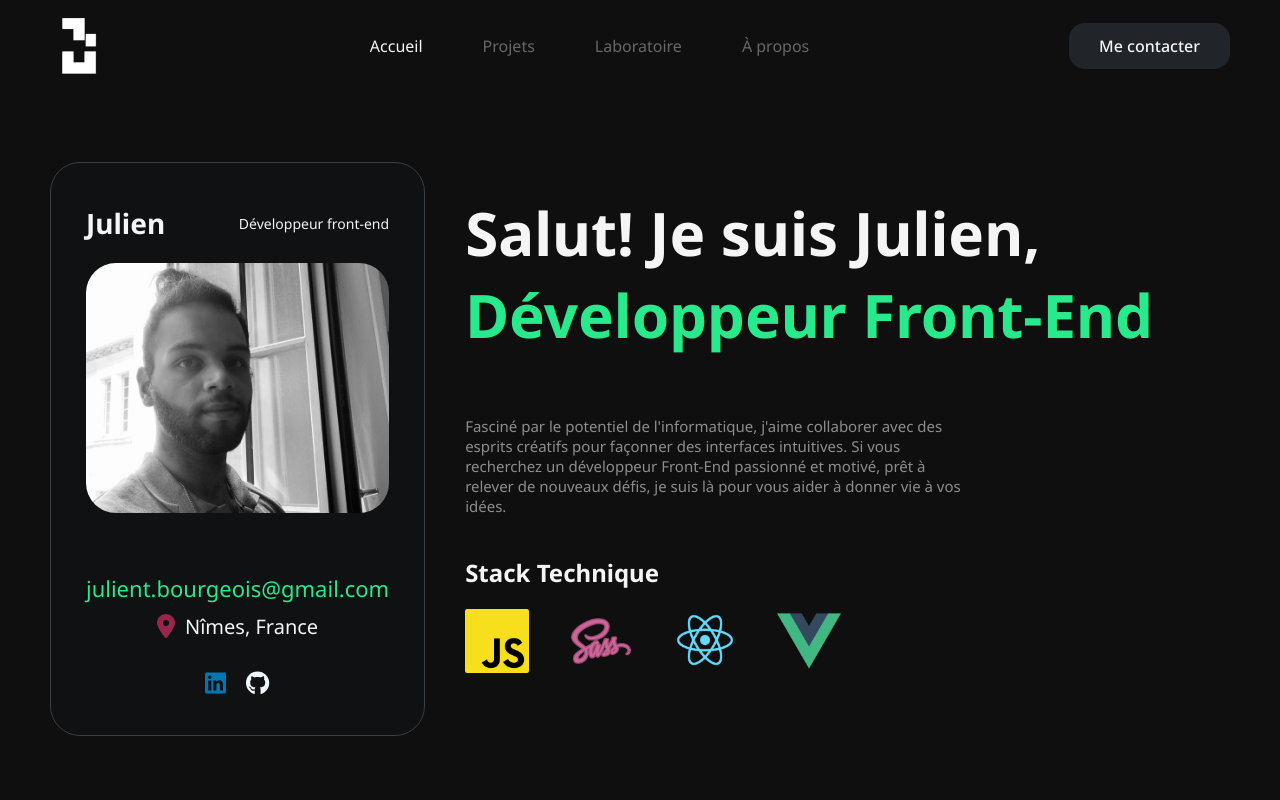
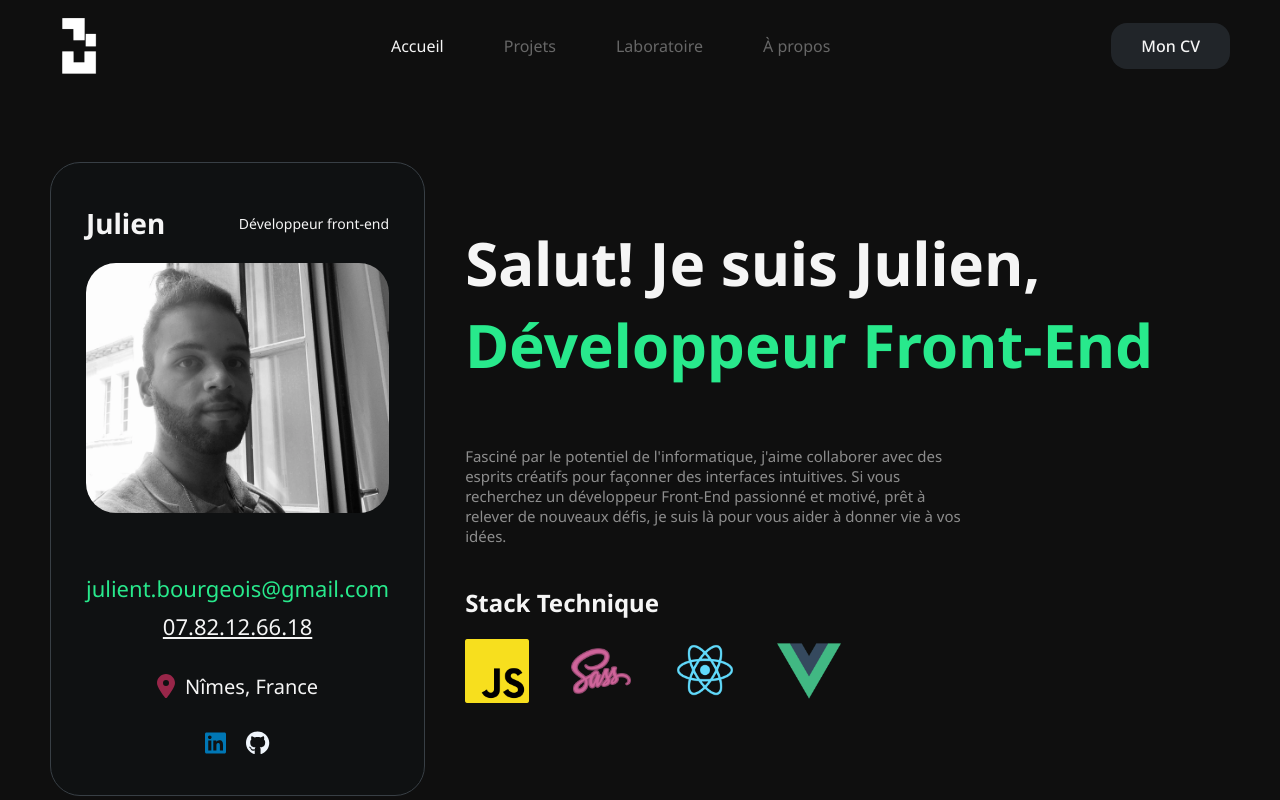
Before and after one commit to juentbrg/portfolio, a React (Create React App) app: page / in a window 1280 px wide. Shown: the top 800 px of the page. Built offline with nearby package versions, Linux system fonts and the light colour scheme.

Commit message:
Correction de la page Home

```diff
--- a/src/App.jsx
+++ b/src/App.jsx
@@ -5,7 +5,6 @@ import Home from "./pages/Home";
 import About from "./pages/About";
 import Works from "./pages/Works";
 import Lab from "./pages/Lab";
-import Contact from "./pages/Contact";
 
 function App() {
   return (
@@ -17,7 +16,6 @@ function App() {
         <Route path="/about" element={<About />} />
         <Route path="/works" element={<Works />} />
         <Route path="/laboratory" element={<Lab />} />
-        <Route path="/contact" element={<Contact />} />
       </Routes>
     </>
   );
--- a/src/components/Navigation/index.jsx
+++ b/src/components/Navigation/index.jsx
@@ -3,12 +3,17 @@ import { Link } from "react-router-dom";
 import { useState } from "react";
 import logo from "../../assets/logo192.webp";
 
+const usePublicUrl = (file) => {
+  return new URL(file, window.location.origin).toString();
+};
+
 const Navigation = () => {
   const [activePage, setActivePage] = useState("home");
-
+  const pdfURL = usePublicUrl("/cv.pdf");
   const handleLinkClick = (page) => {
     setActivePage(page);
   };
+
   return (
     <nav className="navigation">
       <Link className="navigation__logo-container" to={"/"}>
@@ -60,13 +65,14 @@ const Navigation = () => {
           À propos
         </Link>
       </div>
-      <Link
-        to={"/contact"}
+      <a
+        href={pdfURL}
         className="navigation__contact"
-        onClick={() => handleLinkClick("contact")}
+        rel="noreferrer"
+        target="_blank"
       >
-        Me contacter
-      </Link>
+        Mon CV
+      </a>
     </nav>
   );
 };
--- a/src/components/Profile/index.jsx
+++ b/src/components/Profile/index.jsx
@@ -4,7 +4,16 @@ import { faLinkedin } from "@fortawesome/free-brands-svg-icons";
 import { faGithub } from "@fortawesome/free-brands-svg-icons";
 import { faLocationDot } from "@fortawesome/free-solid-svg-icons";
 
-const Profile = ({ name, job, picture, email, location, linkedin, github }) => {
+const Profile = ({
+  name,
+  job,
+  picture,
+  email,
+  phone,
+  location,
+  linkedin,
+  github,
+}) => {
   return (
     <div className="profile">
       <div className="profile__details">
@@ -17,6 +26,9 @@ const Profile = ({ name, job, picture, email, location, linkedin, github }) => {
       <div className="profile__info">
         <a className="profile__email" href={`mailto:${email}`}>
           {email}
+        </a>
+        <a className="profile__phone" href="tel:+33782126618">
+          07.82.12.66.18
         </a>
         <div className="profile__location-container">
           <FontAwesomeIcon
--- a/src/components/Profile/index.scss
+++ b/src/components/Profile/index.scss
@@ -32,15 +32,22 @@
         height: 100%;
     }
     &__info{
+        display: flex;
+        flex-direction: column;
+        text-align: center;
         margin-top: 60px;
-        text-align: center;
     }
     &__email{
         font-size: 22px;
         color: $primary;
     }
+    &__phone{
+        font-size: 22px;
+        margin-top: 8px;
+        text-decoration: underline;
+    }
     &__location-container{
-        margin-top: 8px;
+        margin-top: 30px;
         height: 30px;
         display: flex;
         align-items: center;
--- a/src/pages/Contact/index.jsx
+++ /dev/null
@@ -1,7 +0,0 @@
-import "./index.scss";
-
-const Contact = () => {
-  return <div>Contact</div>;
-};
-
-export default Contact;
--- a/src/pages/Contact/index.scss
+++ /dev/null
@@ -1 +0,0 @@
-@import "../../index.scss";
--- a/src/pages/Home/index.scss
+++ b/src/pages/Home/index.scss
@@ -2,11 +2,10 @@
 
 .home{
     display: flex;
-    margin-bottom: 32px;
 }
 
 .presentation{
-    padding: 30px 40px;
+    padding: 60px 40px;
     &__title{
         font-size: 60px;
     }
```
Also changed, not shown: 1 other file (tests, documents, lock files or other folders).
